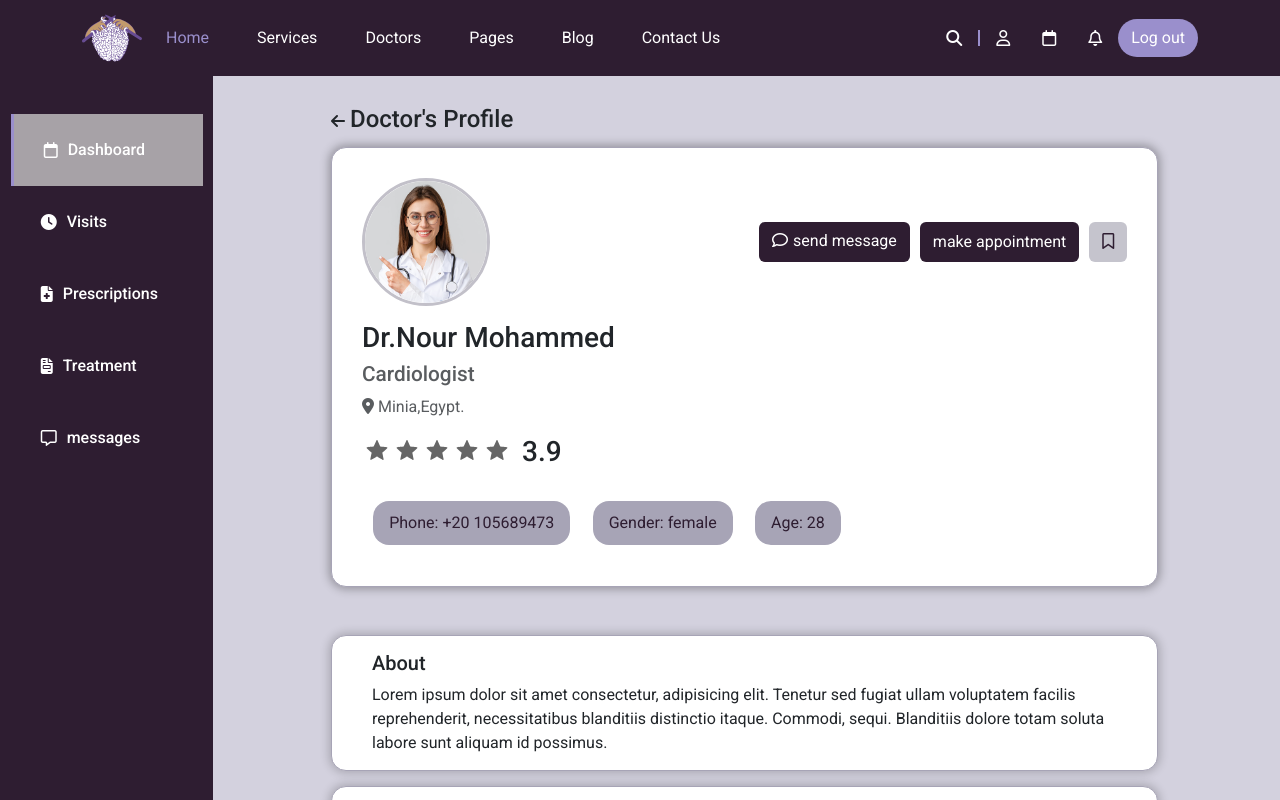
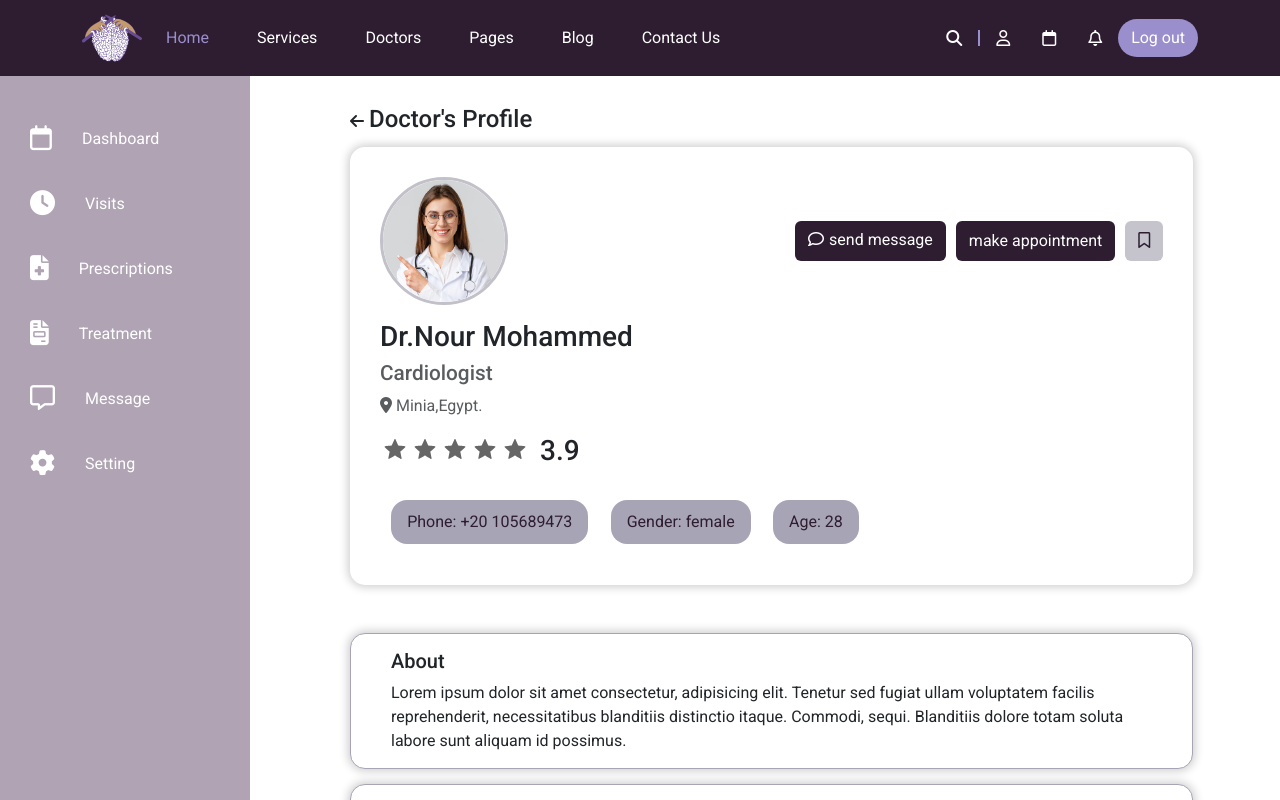
Before and after one commit to mohammedali882001/remindme, an Angular app: page /profile/1 in a window 1280 px wide. Shown: the top 800 px of the page. Built offline with nearby package versions, Linux system fonts and the light colour scheme.

Commit message:
new updates 23/06

```diff
--- a/src/app/app.component.html
+++ b/src/app/app.component.html
@@ -1,9 +1,9 @@
 
 <app-nav-bar></app-nav-bar>
 
-  <!-- <div > -->
-<!-- <app-card></app-card></div>  -->
- <app-doctorprofile></app-doctorprofile>
+
+ <!-- <app-card></app-card> -->
+  <app-doctorprofile></app-doctorprofile>
  <!-- <app-doctor-dashboard></app-doctor-dashboard> -->
 
-<!-- <app-footer></app-footer> -->
+ <!-- <app-footer></app-footer>  -->
--- a/src/app/components/drawer/sidebar/sidebar.component.css
+++ b/src/app/components/drawer/sidebar/sidebar.component.css
@@ -1,59 +1,55 @@
-*{
-  text-decoration: none;
-  list-style: none;
-  color: #ffff;
-  margin: 0;
-  font-size: 1rem;
-}
 
 
-.sidebar {
- height: 100%;
-  /* width: 18rem; */
-  position: fixed;
-  top: 0;
-  left: 0;
-  background-color:var(--dark-blue);
-  padding-top: 5%;
-  transition: 0.3s;
-  overflow-x: hidden;
-  transform: translateX(-100%);
-  text-align: center;
-}
-
-.sidebar .content{
-  display: flex;
-  flex-direction: column;
-
-  /* justify-content: center; */
-  /* width: 100%; */
-  /* height: 36rem; */
-  margin-top: 50px;
-  text-align: center;
-  align-items: center;
-
+/* new */
+*{
+  padding: 0;
+  margin: 0;
+  color: #fff;
 
 }
 
 
+.menu
+{
+  width: 250px;
+  height: 100%;
+  padding: 20px;
+  background-color: #afa3b4;
+  transition: 0.4s;
+}
 
 
-.item{
-  display: flex;
-  align-items: center;
-  text-align:start;
-  padding-left: 1.875rem;
-  width: 90%;
-  height: 4.5rem;
-  gap: 0 10px;
 
+ul{
+  list-style: none;
+  position: relative;
+  height: 100vh;
+  overflow: hidden;
 }
 
-.item:hover,.item.active{
-  color: var(--pprimary-Color);
-  background-color:#a7a2a7;
 
-  border-left: 3px solid var(--pprimary-Color);
+ul li a{
+  text-decoration: none;
+  display: block;
+
+  padding: 10px;
+  margin: 20px 0;
+  border-radius: 10px;
+  /* background-color: red; */
+  display: flex;
+  gap: 30px;
+  align-items: center;
+  transition: 0.4s;
+}
+
+ul li a i{
+  font-size: 25px;
+  text-transform: capitalize;
+}
+
+
+ul li a:hover,.active{
+  background-color: #ffffff55;
 }
 
 
@@ -61,50 +57,13 @@
 
 
 
-h6{
-  text-align: center;
+.Logout a{
+  background-color: rgb(227, 93, 93);
 }
 
 
-
-.item i {
-  gap:0 px;
+@media screen and (max-width:700) {
+  .menu
+  {
+    width: 80px;}
 }
-h6{
-  gap:0 2px;
-}
-
-.sidebar.active {
-  transform: translateX(0);
-}
-
-
-
-.toggle-btn {
-  position: absolute;
-  top: 15px;
-  left: 15px;
-  font-size: 1.875rem;
-  cursor: pointer;
-  background-color: transparent;
-  border: none;
-  color: var(--pprimary-Color)
-}
-
-
-
-
-@media screen and (max-width: 768px) {
-  .sidebar {
-    width: 100%;
-
-  }
-}
-
-@media screen and (max-width: 1365px)  {
-
-sidebar{
-  display: none;
-  font-size: 0.7rem;
-}
-}
--- a/src/app/components/drawer/sidebar/sidebar.component.html
+++ b/src/app/components/drawer/sidebar/sidebar.component.html
@@ -1,29 +1,59 @@
+<div class="menu">
+  <ul>
 
-<div class="sidebar col-sm-2 col-md-3 col-lg-2" [class.active]="isActive?'d-block':'d-none'" >
-  <!-- <button class="btn btn-primary toggle-sidebar-btn d-md-none" (click)="toggleSideitembar()">☰</button> -->
+    <li>
+      <a  routerLink="/dashbaord"  routerLinkActive="active">
 
-  <div class="content ">
-    <div class="item active">
-      <i class="fa-regular fa-calendar"></i>
-      <h6>
-        Dashboard</h6>
-    </div>
+        <i class="fa-regular fa-calendar"></i>
+        <p>Dashboard</p>
+      </a>
+    </li>
 
-    <div class="item ">
-      <i class="fa-solid fa-clock"></i>
-      <h6>Visits</h6>
+    <li>
+      <a routerLink="/visits"  routerLinkActive="active">
 
-    </div>
-    <div class="item">
-      <i class="fa-solid fa-file-medical"></i>
-      <h6>Prescriptions</h6></div>
-    <div class="item">
-      <i class="fa-solid fa-file-invoice"></i>
-      <h6>Treatment </h6></div>
-    <div class="item">
-      <i class="fa-regular fa-message"></i>
-      <h6>messages</h6></div>
+        <i class="fa-solid fa-clock"></i>
+        <p>Visits</p>
+      </a>
+    </li>
+    <li>
+      <a  routerLink="/Prescriptions"  routerLinkActive="active">
 
-</div>
-<button class="toggle-btn ">☰</button><br>
-</div>
+        <i class="fa-solid fa-file-medical"></i>
+        <p>Prescriptions</p>
+      </a>
+    </li>
+    <li>
+      <a  routerLink="/Treatment"  routerLinkActive="active">
+
+        <i class="fa-solid fa-file-invoice"></i>
+        <p>Treatment</p>
+      </a>
+    </li>
+    <li>
+      <a  routerLink="/Message"  routerLinkActive="active">
+
+        <i class="fa-regular fa-message"></i>
+        <p>Message</p>
+      </a>
+    </li>
+    <li>
+      <a  routerLink="/Setting"  routerLinkActive="active">
+
+        <i class="fa-solid fa-gear"></i>
+        <p>Setting</p>
+      </a>
+    </li>
+
+<!--
+    <li class="Logout">
+      <a  routerLink="/landingpage"  routerLinkActive="active">
+
+        <i class="fa-solid fa-right-from-bracket"></i>
+        <p>Logout</p>
+      </a>
+    </li> -->
+  </ul>
+
+
+   </div>
--- a/src/app/pages/DoctorDashboard/doctor-dashboard/doctor-dashboard.component.css
+++ b/src/app/pages/DoctorDashboard/doctor-dashboard/doctor-dashboard.component.css
@@ -1,21 +1,70 @@
-.card{
-  background-color: #f5f5f5;
-  padding:  1.875rem 2.5rem;
-  border-radius: 1rem;
-  align-items: center;
-  display: flex;
-  flex-direction: row;
-  justify-content: space-evenly;
- /* justify-items: baseline; */
- gap: 1px 2px;
+
+
+*{
+  padding: 0;
+  margin: 0;
+  color: #fff;
 
 }
 
-.icon{
-  font-size: 3.125rem;
-  color: var(--main-Color);
-  background-color: #f5f5f5;
-  padding: 1rem;
-  border-radius: 50%;
-align-items: center;
+
+.menu
+{
+  width: 80px;
+  height: 100vh;
+  padding: 20px;
+  background-color: var(--main-Color);
+  transition: 0.4s;
+
+
 }
+
+
+.menu:hover{
+  width: 260px;
+}
+
+ul{
+  list-style: none;
+  position: relative;
+  height: 100%;
+}
+
+
+ul li a{
+  text-decoration: none;
+  display: block;
+
+  padding: 10px;
+  margin: 20px 0;
+  border-radius: 10px;
+  /* background-color: red; */
+  display: flex;
+  gap: 30px;
+  align-items: center;
+  transition: 0.4s;
+}
+
+ul li a i{
+  font-size: 25px;
+  text-transform: capitalize;
+}
+
+
+ul li a:hover,.active{
+  background-color: #ffffff55;
+}
+
+
+
+.Logout{
+  position: absolute;
+  bottom: 0;
+  width: 100%;
+
+}
+
+
+.Logout a{
+  background-color: rgb(227, 93, 93);
+}
--- a/src/app/pages/DoctorDashboard/doctor-dashboard/doctor-dashboard.component.html
+++ b/src/app/pages/DoctorDashboard/doctor-dashboard/doctor-dashboard.component.html
@@ -1,48 +1,91 @@
-<div class="container-fluid"
->
-
+<!-- <div class="container-fluid">
   <div class="row">
-
-  <div class=" col-md-3">
+    <div class="col-md-3 col-12">
       <app-sidebar></app-sidebar>
     </div>
-
-  <div class="col-9 align-content-center pt-4">
-  <h4>Welcome Dr.Ahmed</h4>
-  <p>have a nice day at great work</p>
-
-  <div class="d-flex gap-4 align-content-center justify-content-center">
-<div class="col-sm-6 col-md-3 d-flex  justify-content-start align-items-center card  ">
-
+    <div class="col-md-9 col-12 align-content-center pt-4">
+      <h4 class="h4 h4-responsive">Welcome Dr.Ahmed</h4>
+      <p class="p-responsive">have a nice day at great work</p>
+      <div class="row d-flex gap-2 gap-lg-4 align-content-center justify-content-center">
+        <div class="col-sm-6 col-md-4 d-flex justify-content-start align-items-center card">
           <div><i class="fa-regular fa-calendar icon"></i></div>
-  <div >
-    <h3>24.4K</h3>
-    <p>appointments</p>
+          <div>
+            <h3 class="h3 h3-responsive">24.4K</h3>
+            <p class="p-responsive">appointments</p>
           </div>
         </div>
-<div class="col-sm-6 col-md-3 d-flex justify-content-start align-items-center card  ">
-  <div><i class="fa-regular fa-user"></i></div>
-  <div >
-    <h3>166.6K</h3>
-    <p>total patient</p>
-  </div>
-</div>
-<div class="col-sm-6 col-md-3  d-flex justify-content-start  card  ">
-
-  <div><i class="fa-regular fa-clock"></i></div>
+        <div class="col-sm-6 col-md-4 d-flex justify-content-start align-items-center card">
+          <div><i class="fa-regular fa-user icon"></i></div>
           <div>
-    <h3>8 patients</h3>
-    <p>schedule</p>
+            <h3 class="h3 h3-responsive">166.6K</h3>
+            <p class="p-responsive">total patient</p>
           </div>
         </div>
 
       </div>
+    </div>
+  </div>
+</div> -->
+
+
+
+<!-- NEW Side-Bar -->
+ <div class="menu">
+<ul>
+
+  <li>
+    <a  routerLink="/dashbaord"  routerLinkActive="active">
+
+      <i class="fa-regular fa-calendar"></i>
+      <p>Dashboard</p>
+    </a>
+  </li>
+
+  <li>
+    <a routerLink="/visits"  routerLinkActive="active">
+
+      <i class="fa-solid fa-clock"></i>
+      <p>Visits</p>
+    </a>
+  </li>
+  <li>
+    <a  routerLink="/Prescriptions"  routerLinkActive="active">
+
+      <i class="fa-solid fa-file-medical"></i>
+      <p>Prescriptions</p>
+    </a>
+  </li>
+  <li>
+    <a  routerLink="/Treatment"  routerLinkActive="active">
+
+      <i class="fa-solid fa-file-invoice"></i>
+      <p>Treatment</p>
+    </a>
+  </li>
+  <li>
+    <a  routerLink="/Message"  routerLinkActive="active">
+
+      <i class="fa-regular fa-message"></i>
+      <p>Message</p>
+    </a>
+  </li>
+  <li>
+    <a  routerLink="/Setting"  routerLinkActive="active">
+
+      <i class="fa-solid fa-gear"></i>
+      <p>Setting</p>
+    </a>
+  </li>
+
+
+  <li class="Logout">
+    <a  routerLink="/landingpage"  routerLinkActive="active">
+
+      <i class="fa-solid fa-right-from-bracket"></i>
+      <p>Logout</p>
+    </a>
+  </li>
+</ul>
 
 
  </div>
-</div>
-
-
-
-
-</div>
--- a/src/app/pages/DoctorProfile/doctorprofile/doctorprofile.component.css
+++ b/src/app/pages/DoctorProfile/doctorprofile/doctorprofile.component.css
@@ -34,10 +34,10 @@ z-index: 999;
 .mainContent .profile{
   margin-top: 5px;
   background-color: #ffff;
-  border: 1px solid #a7a4b6;
+  /* border: 1px solid #a7a4b6; */
   border-radius: 15px;
   padding: 30px;
-  box-shadow: 0 0 10px 2px rgba(0, 0, 0, 0.3);
+  box-shadow: 0 0 10px 2px rgba(0, 0, 0, 0.2);
   /* width: 100%; */
   /* height: 42rem; */
   height: auto;
@@ -175,11 +175,6 @@ justify-content: space-between;
 
 
 
-
-
-
-
-
 @media (max-width: 991.98px) {
   .sideBar {
     display: none;
@@ -211,9 +206,16 @@ justify-content: space-between;
 }
 
 
-@media (max-width: 1024px) {
+@media screen and (min-width: 1024px) {
 
+/* .sideBar{
+  width: 150px;
+  overflow: hidden;
+} */
 
+.mainContent{
+  margin-left: 25px;
+}
 
 
 }
--- a/src/app/pages/DoctorProfile/doctorprofile/doctorprofile.component.html
+++ b/src/app/pages/DoctorProfile/doctorprofile/doctorprofile.component.html
@@ -1,6 +1,6 @@
-<div class="container-fluid ">
+<div class="">
   <div class="d-flex ">
-    <div class="col-12 col-lg-3 sideBar d-none d-lg-flex">
+    <div class="col-12 col-sm-2 col-lg-3 sideBar d-none d-lg-flex">
       <app-sidebar></app-sidebar>
     </div>
     <div class="col-12 col-lg-8 mt-4 mainContent justify-content-center">
```
Lines whose indentation alone changed are shown as unchanged.
